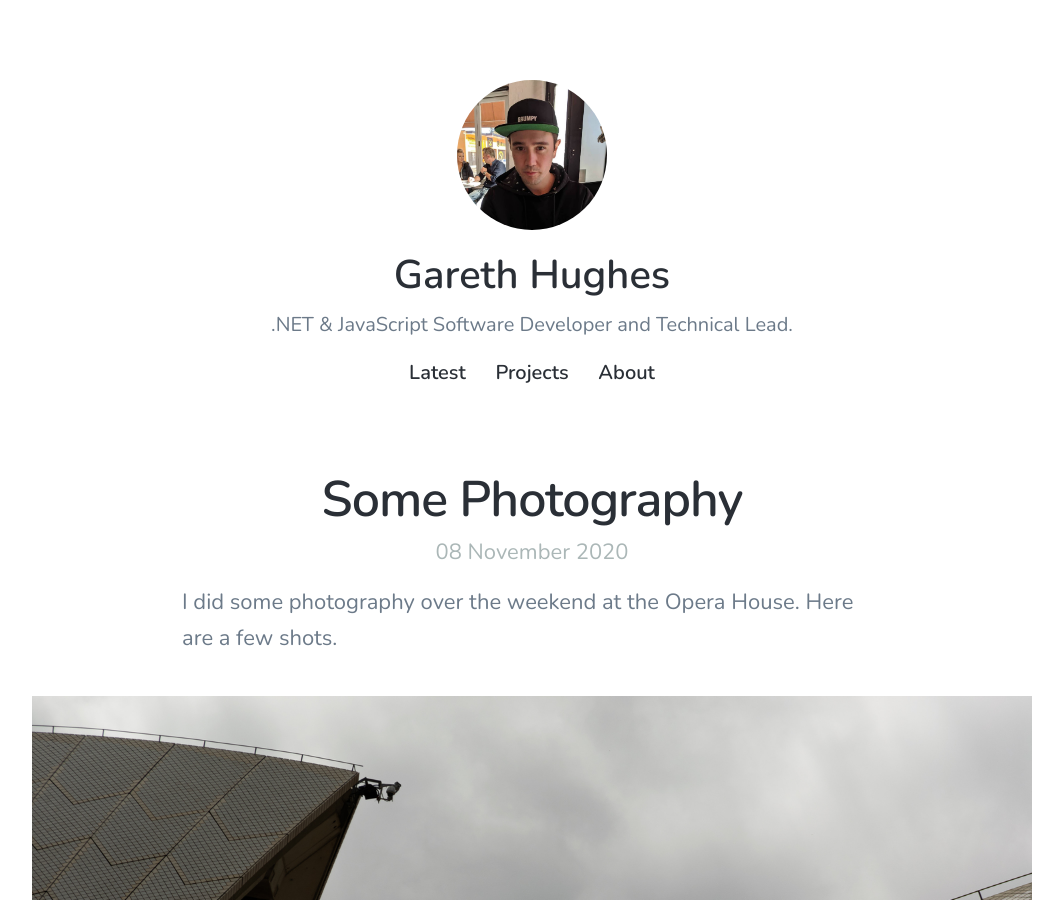
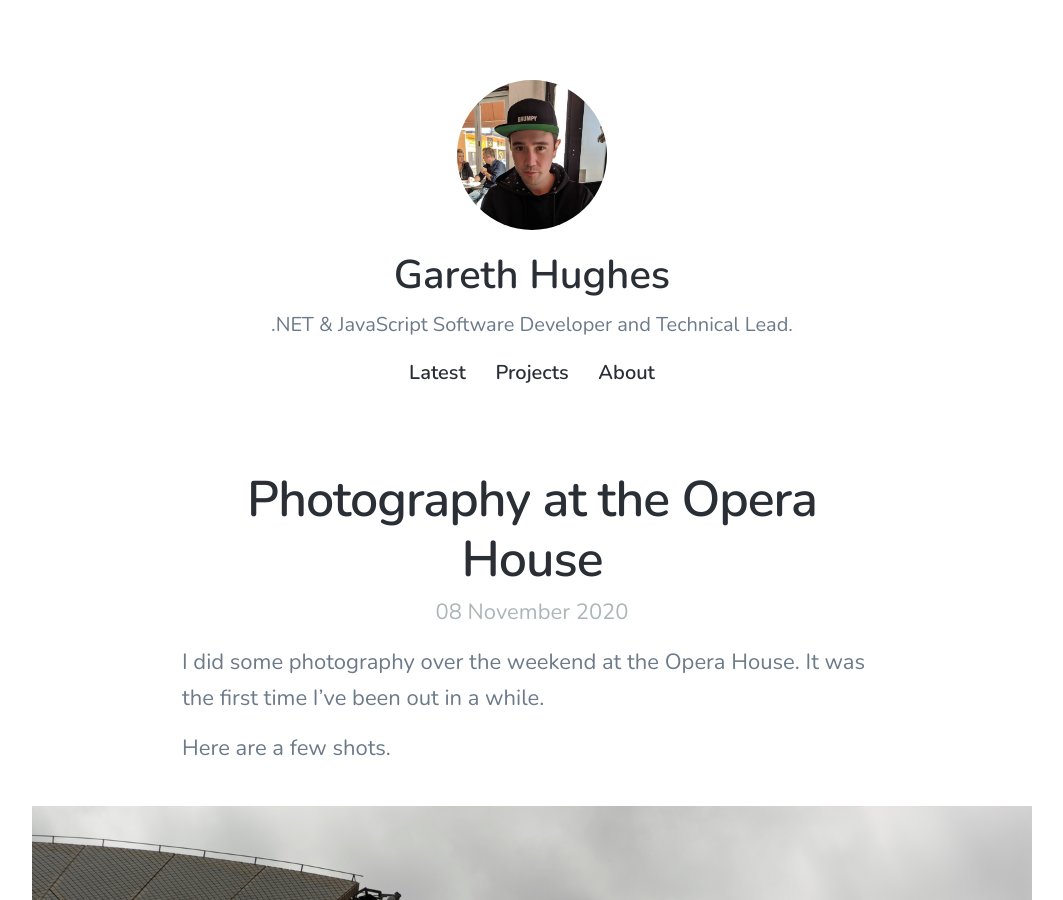
Before and after one commit to garethrhughes/garethrhughes.github.io, a Jekyll site: the page built from _posts/2020-11-08-some-photography.md, in a window 1280 px wide and 900 px high. Shown: the whole window, without its empty margins (108-1171 px from the left). Built offline with Jekyll 4.4.1, drawn with Linux system fonts in a browser that asks for light colours; nearby versions of some CDN libraries; comment, search, counter and statistics services are not loaded.

Commit message:
Post updates

```diff
--- a/_posts/2020-11-08-some-photography.md
+++ b/_posts/2020-11-08-some-photography.md
@@ -1,12 +1,14 @@
 ---
-title: 'Some Photography'
+title: 'Photography at the Opera House'
 date: 2020-11-08 00:00:00
 featured_image: /images/2020/11/08/DSC_0316.jpg
 excerpt: A little photography near the Opera House
 comments: true
 ---
 
-I did some photography over the weekend at the Opera House. Here are a few shots.
+I did some photography over the weekend at the Opera House. It was the first time I've been out in a while.
+
+Here are a few shots.
 
 ![The Sails](/images/2020/11/08/DSC_0036.jpg)
 
```
